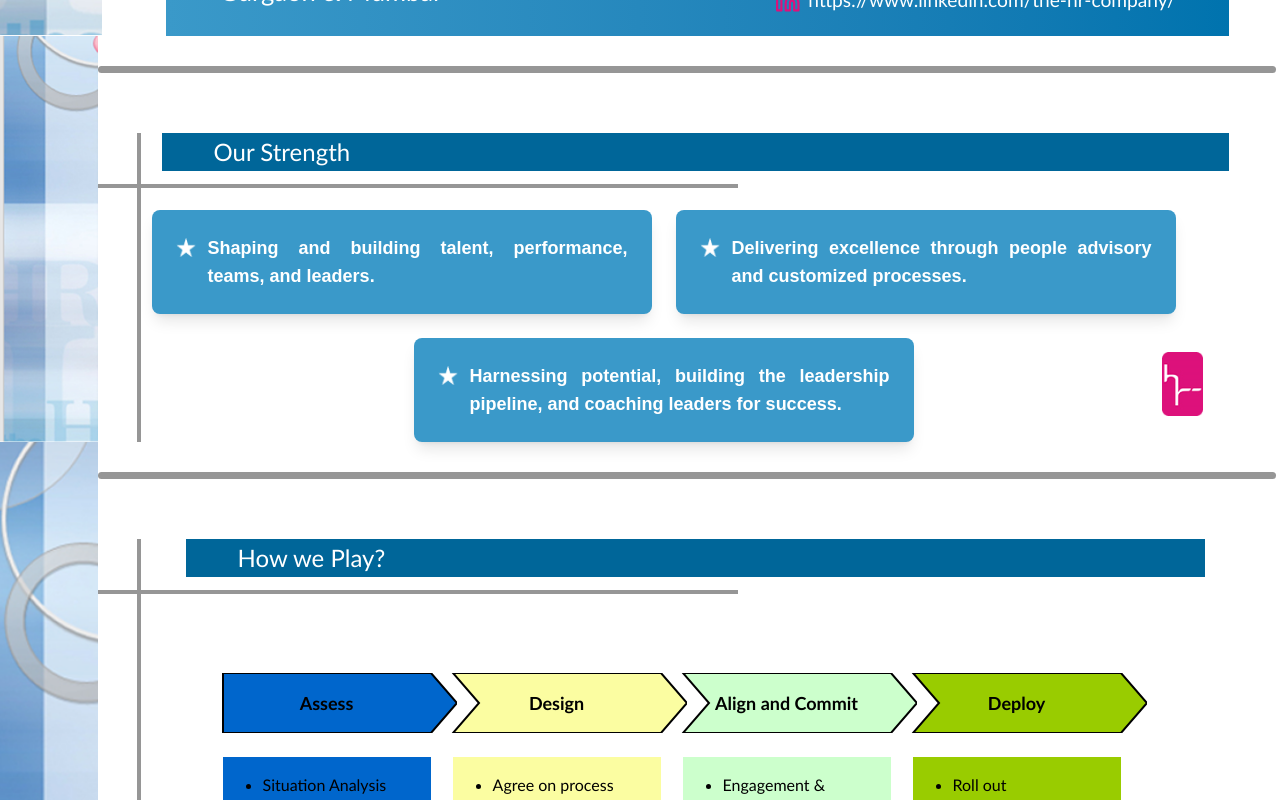
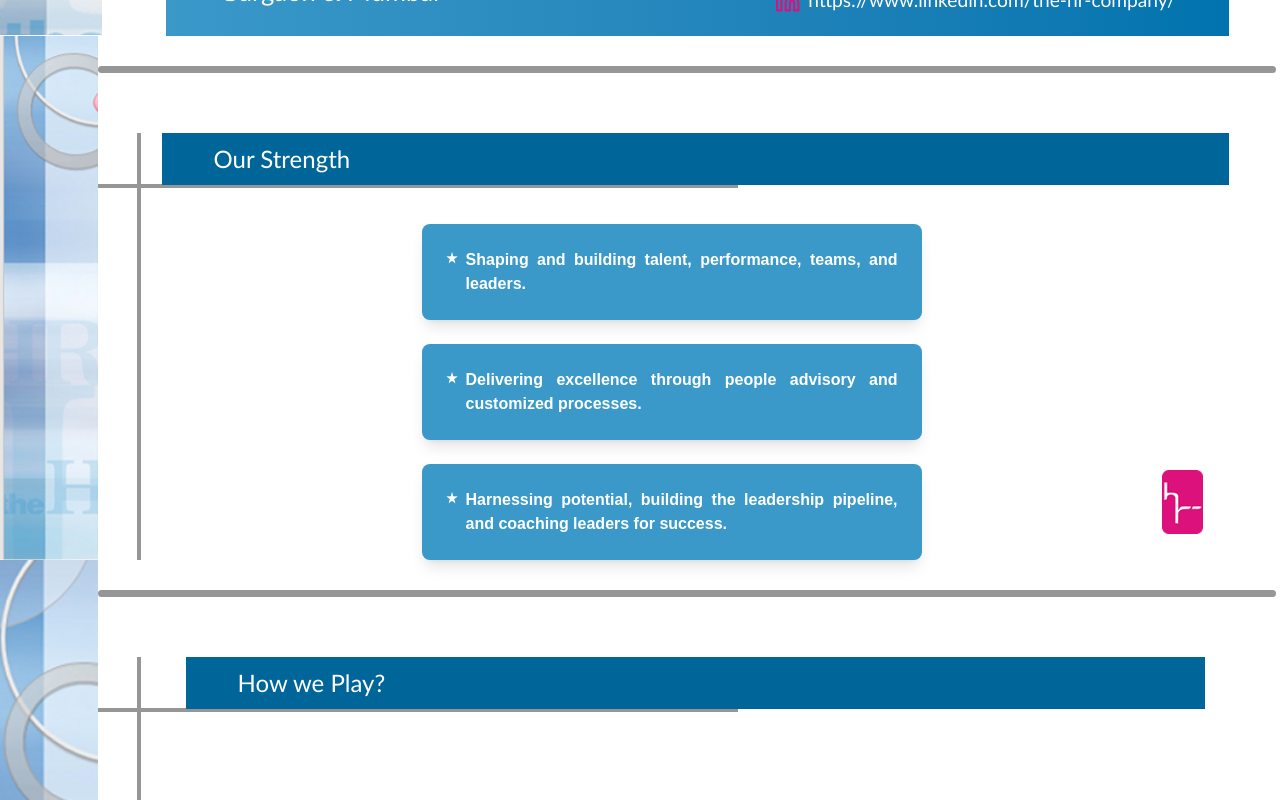
Before and after one commit to AyushSingh-Tomar/HR-responsive, a React (Vite) app: page / in a window 1280 px wide. Shown: the part 720-1520 px from the top of the page. Built offline with nearby package versions, Linux system fonts and the light colour scheme; a web font is replaced by a local one.

Commit message:
padding in heading

```diff
--- a/src/Components/CommonHeading.jsx
+++ b/src/Components/CommonHeading.jsx
@@ -3,12 +3,13 @@ import React from 'react'
 const CommonHeading = (props) => {
   return (
     <>
-      <h2
-        className='bg-[#006699] ml-[5vw] text-lg sm:text-xl md:text-2xl pl-2 sm:pl-[4vw] pr-2 sm:pr-0 text-white relative z-10 flex items-center h-12 sm:h-[3vw]'
-        style={{ fontFamily: "Calibri" }}
-      >
-        {props.title}
-      </h2>
+     <h2
+  className='bg-[#006699] ml-[5vw] text-lg sm:text-xl md:text-2xl px-4 sm:px-[4vw] py-2 sm:py-[0.8vw] text-white relative z-10 flex items-center'
+  style={{ fontFamily: "Calibri" }}
+>
+  {props.title}
+</h2>
+
       <div className='hidden sm:block w-full max-w-[50vw] absolute top-[4vw] left-0 h-[1px] sm:h-[0.30vw] bg-[#969696]'></div>
       <div className='hidden sm:block w-[1px] sm:w-[0.30vw] absolute top-0 left-[3vw] h-full bg-[#969696]'></div>
     </>
--- a/src/Components/Strength.jsx
+++ b/src/Components/Strength.jsx
@@ -7,7 +7,7 @@ const Strength = () => {
   return (
     <div className="mt-[2vw] relative font-[Poppins,sans-serif]">
       <CommonHeading title="Our Strength" />
-      <div className="flex flex-col md:flex-row md:flex-wrap justify-center gap-6 mt-[20px] md:mt-[3vw] px-6 md:px-12">
+      <div className="flex flex-col md:flex-row md:flex-wrap justify-center gap-6 mt-[20px] md:mt-[3vw] px-6 md:px-12 sm:ml-4 ml-12">
 
         {[
           "Shaping and building talent, performance, teams, and leaders.",
@@ -16,10 +16,10 @@ const Strength = () => {
         ].map((text, index) => (
           <div
             key={index}
-            className="bg-[#3A99C9] w-full md:w-[500px] max-w-[90%] p-6 flex items-start text-justify shadow-lg rounded-lg"
+            className="bg-[#3A99C9] w-full md:w-[500px] max-w-[90%] p-4 md:p-6 flex items-start text-justify shadow-lg rounded-lg sm:text-sm sm:h-auto sm:w-full"
           >
-            <img src={star} alt="Star" className="w-5 h-5 mr-3 mt-1" />
-            <p className="text-white font-bold text-lg">{text}</p>
+            <img src={star} alt="Star" className="w-4 h-4 mr-2 mt-1 sm:w-3 sm:h-3" />
+            <p className="text-white font-bold text-lg sm:text-base">{text}</p>
           </div>
         ))}
 
```
